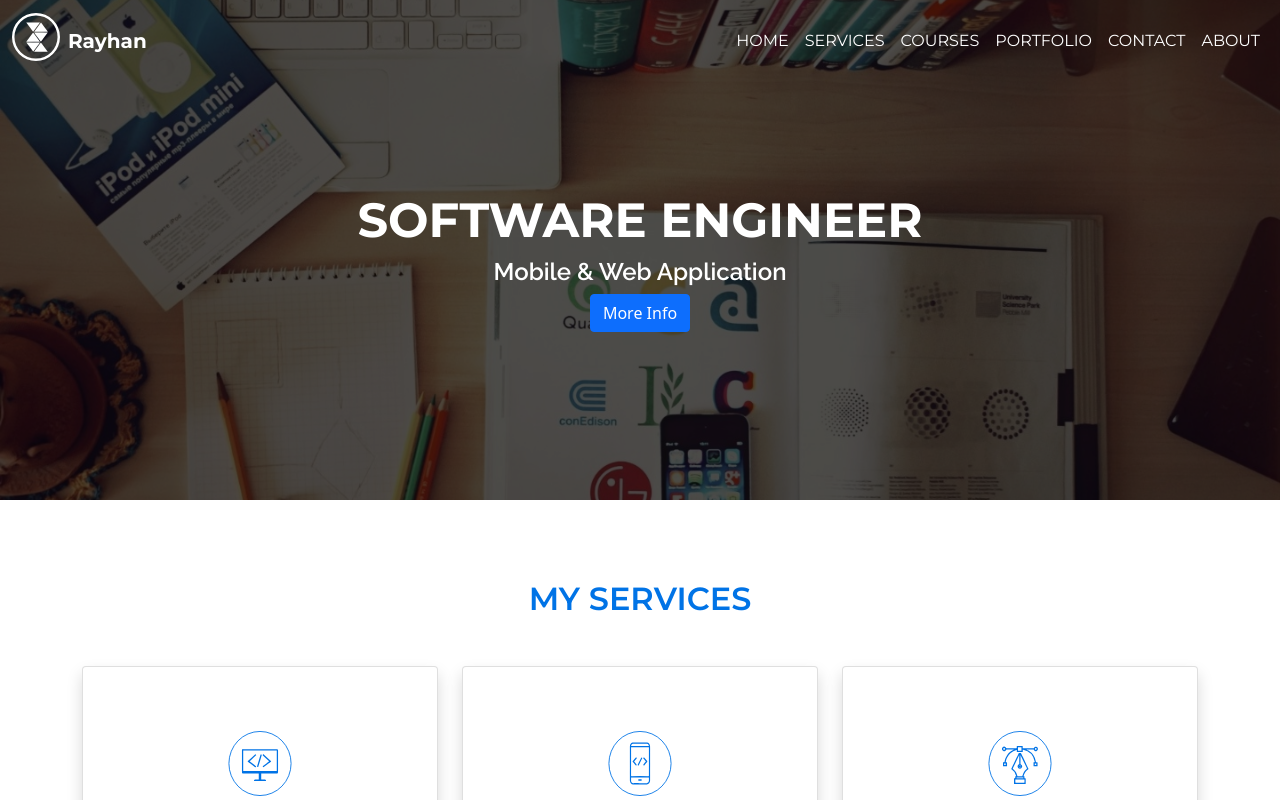
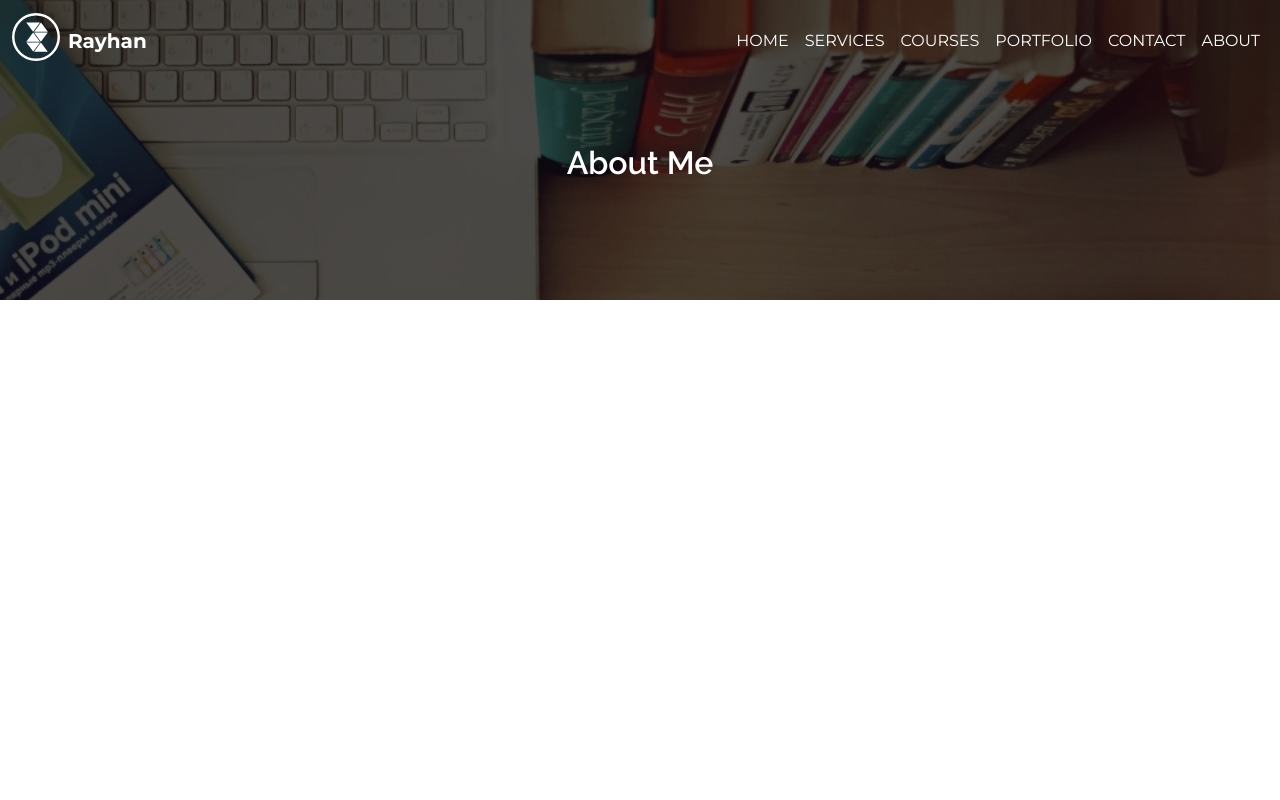
Before and after one commit to rayhan1650/personal-website-practice-react, a React (Create React App) app: page / in a window 1280 px wide. Shown: the top 800 px of the page. Built offline with nearby package versions, Linux system fonts and the light colour scheme.

Commit message:
pageTop banner created

```diff
--- a/src/App.js
+++ b/src/App.js
@@ -1,10 +1,13 @@
 import "./App.css";
+import PageTop from "./components/PageTop/PageTop";
+import TopNavigation from "./components/TopNavigation/TopNavigation";
 import HomePage from "./pages/HomePage";
 
 function App() {
   return (
     <div>
-      <HomePage />
+      <TopNavigation />
+      <PageTop />
     </div>
   );
 }
--- a/src/asset/css/custom.css
+++ b/src/asset/css/custom.css
@@ -151,9 +151,35 @@
   color: black;
 }
 
-.videoCard{
+.videoCard {
   box-shadow: 0 0 4px 0 rgba(0, 115, 230, 0.2);
   padding: 6rem 3rem;
   background-color: white;
   margin: 50px auto;
 }
+
+.topFixedPage {
+  background-image: url("../images/banner.jpg");
+  min-height: 300px;
+  background-attachment: fixed;
+  background-repeat: no-repeat;
+  background-size: cover;
+  background-position: center;
+}
+
+.topPageOverlay {
+  position: absolute;
+  min-height: 300px;
+  width: 100%;
+  background: rgba(0, 0, 0, 0.7);
+}
+
+.topPageContent {
+  margin-top: 9rem;
+}
+
+.topPageTitle {
+  font-family: "Raleway", sans-serif;
+  font-weight: 600;
+  font-size: 2rem;
+}
--- /dev/null
+++ b/src/components/PageTop/PageTop.js
@@ -0,0 +1,22 @@
+import React from "react";
+import { Col, Container, Row } from "react-bootstrap";
+
+const PageTop = () => {
+  return (
+    <>
+      <Container fluid className="topFixedPage p-0">
+        <div className="topPageOverlay">
+          <Container className="topPageContent">
+            <Row>
+              <Col className="text-white text-center">
+                <h4 className="topPageTitle">About Me</h4>
+              </Col>
+            </Row>
+          </Container>
+        </div>
+      </Container>
+    </>
+  );
+};
+
+export default PageTop;
```
